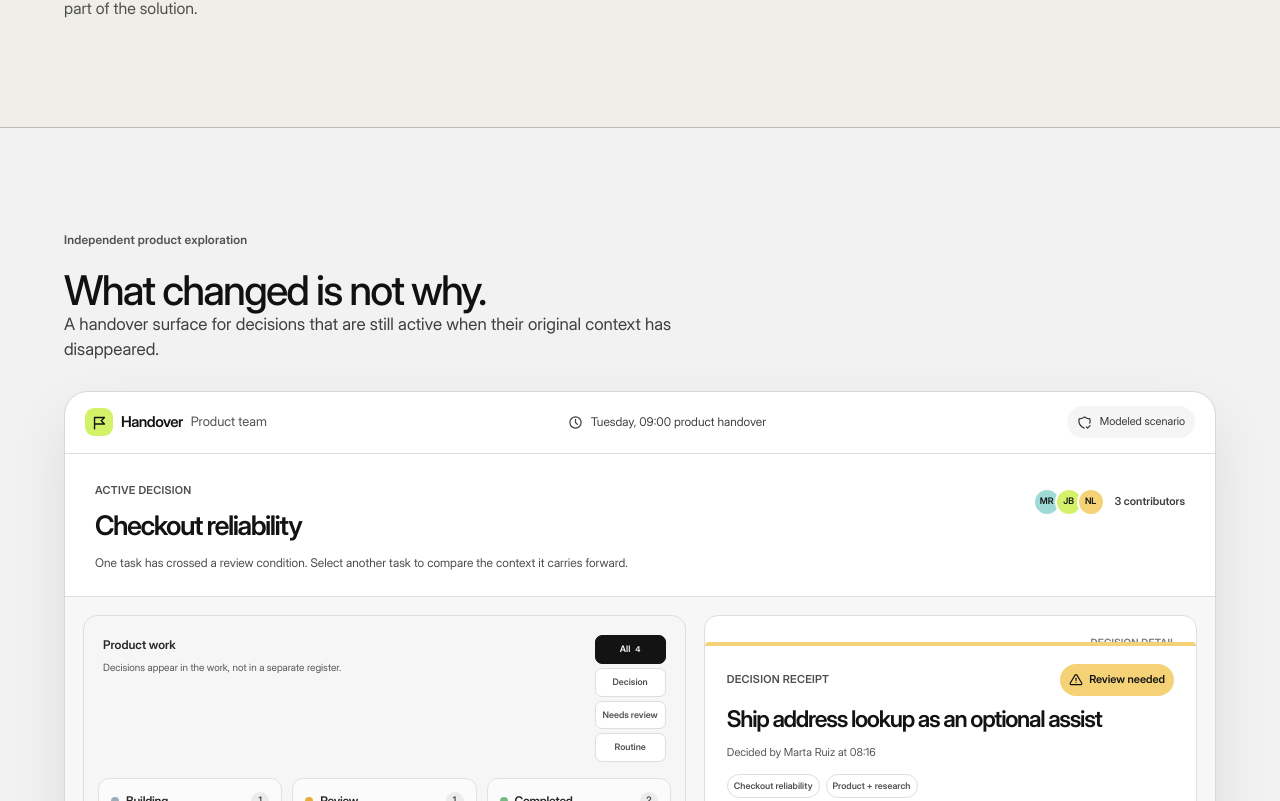
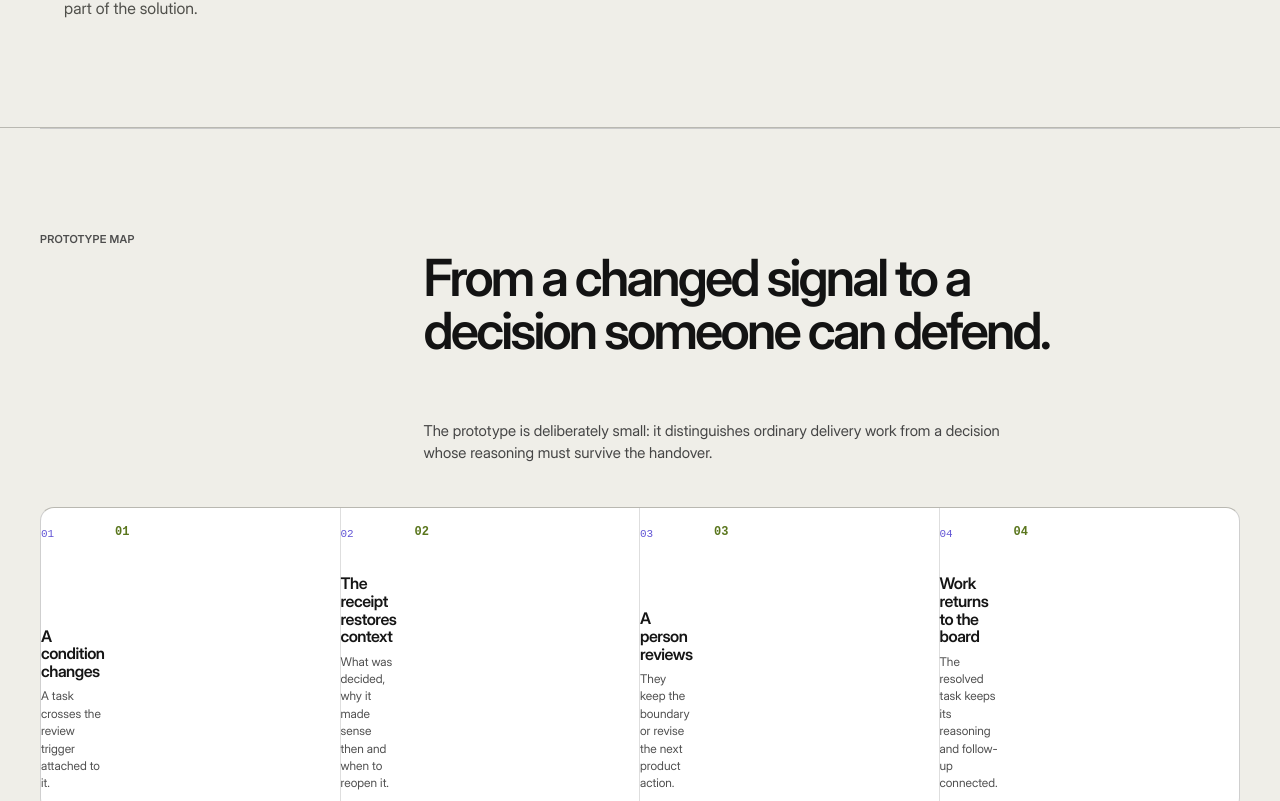
Before and after one commit to deboramoratalla-lab/portfolio, a Next.js app: page /lab/decision-handover in a window 1280 px wide. Shown: the part 2819-3620 px from the top of the page. Built offline with nearby package versions, Linux system fonts and the light colour scheme.

Commit message:
Update page.tsx

```diff
--- a/src/app/lab/[slug]/page.tsx
+++ b/src/app/lab/[slug]/page.tsx
@@ -10,7 +10,7 @@ import { GpuJobTriageDecisionDemo, TelemetryEvidenceDemo } from "@/components/gp
 import { OpportunityRadarDemo } from "@/components/opportunity-radar-demo"
 import { AgentConvergenceDemo } from "@/components/agent-convergence-demo"
 import { WorkflowImpactPreview } from "@/components/workflow-impact-preview"
-import { DecisionHandoverDemo } from "@/components/decision-handover-demo"
+import { DecisionHandoverDemo, DecisionHandoverJourney } from "@/components/decision-handover-demo"
 import { getLabEntry, labEntries } from "@/data/lab"
 
 type ArticleSection = { title: string; paragraphs: string[]; points?: string[] }
@@ -426,7 +426,7 @@ export default async function LabArticle({ params }: { params: Promise<{ slug: s
       {entry.slug === "metrics-are-not-decisions" && <DesignSystemHealthDemo />}
       {entry.slug === "european-tech-opportunity-radar" && <OpportunityRadarDemo />}
       {entry.slug === "parallel-not-blind" && <AgentConvergenceDemo />}
-      {entry.slug === "decision-handover" && <DecisionHandoverDemo />}
+      {entry.slug === "decision-handover" && <><DecisionHandoverJourney /><DecisionHandoverDemo /></>}
       {entry.slug === "workflow-impact-preview" && <WorkflowImpactPreview />}
       {entry.slug === "gpu-job-triage" && <><GpuJobTriageDecisionDemo /><TelemetryEvidenceDemo /></>}
       <ReusableResources slug={entry.slug} />
```
